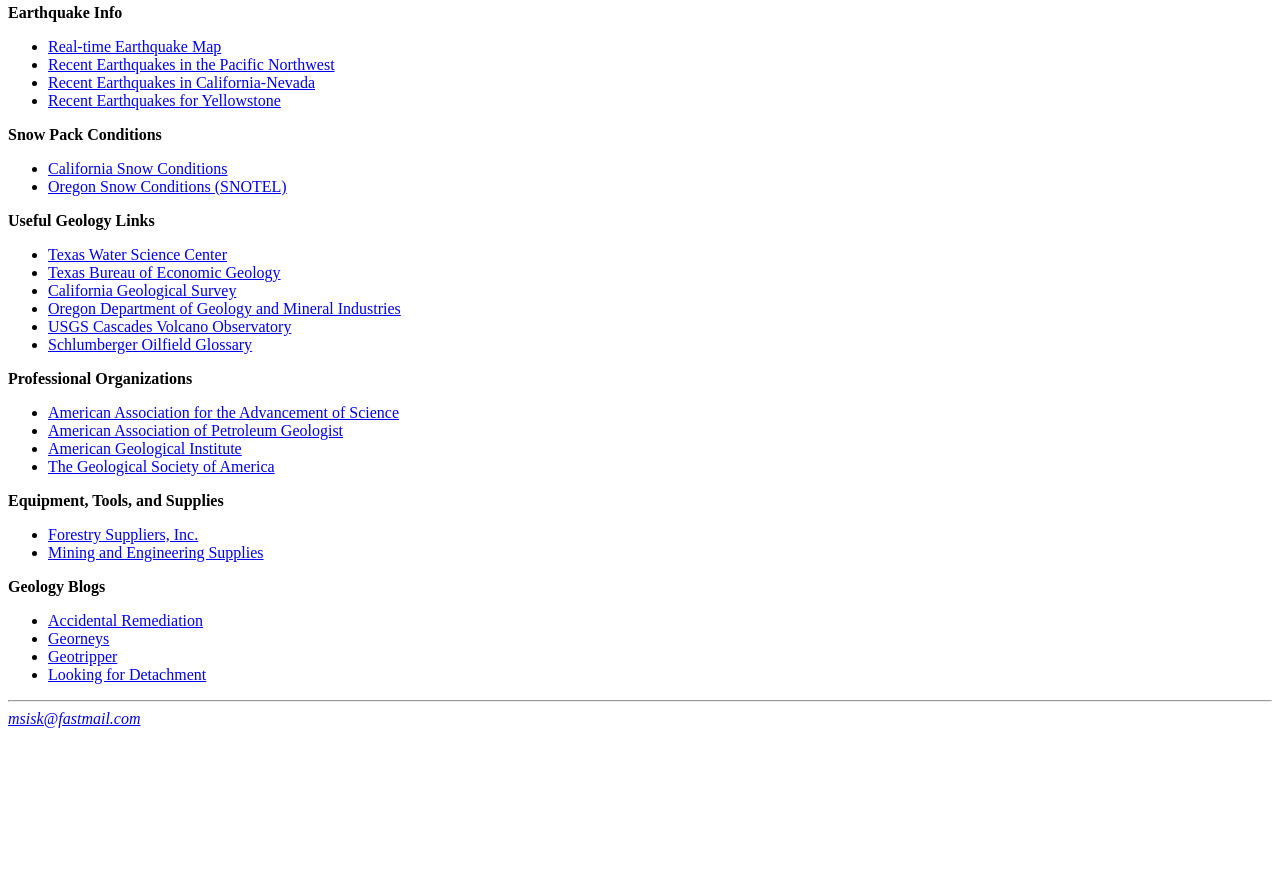
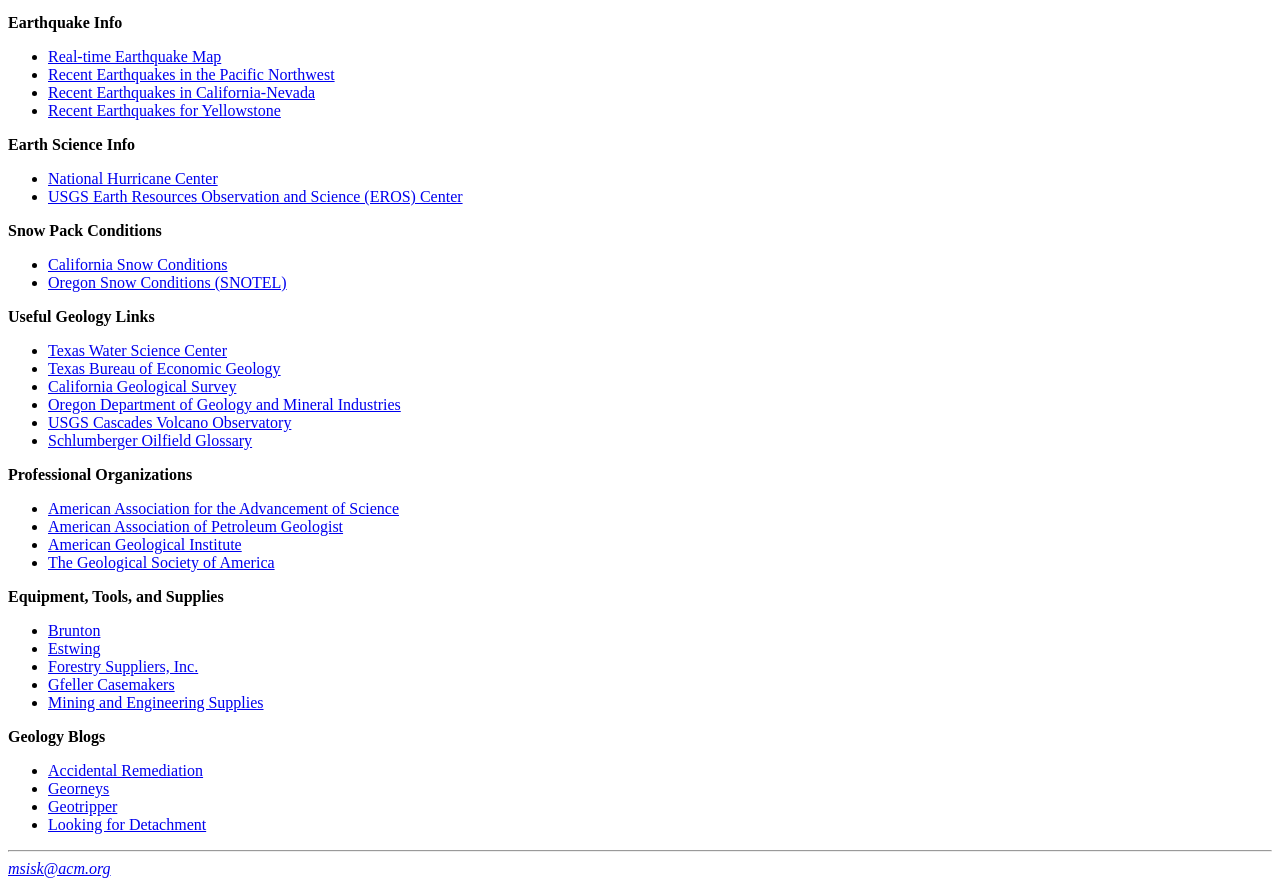
Before and after one commit to MikeSisk/watch4rocks.com, a plain HTML site: page index.html in a window 1280 px wide. Shown: the part 134-1020 px from the top of the page. Before the commit the page ends 870 px from the top, so only its background shows below. Drawn offline with Linux system fonts and the light colour scheme.

Commit message:
Added weather links.

```diff
--- a/index.html
+++ b/index.html
@@ -1,9 +1,11 @@
-<!DOCTYPE HTML PUBLIC "-//W3C//DTD HTML 4.01 Transitional//EN"
-   "http://www.w3.org/TR/html4/loose.dtd">
-<html>
-<head><title>Watch For Rocks</title></head>
+<!DOCTYPE html>
+<html lang="en">
+<head>
+        <meta charset="utf-8" />
+        <title>Watch For Rocks</title></head>
+<body>
 
-<body>
+<hr />
 
 <img src="logo.gif" width="100" height="100" border="0" alt="Watch For Rocks">
 <i>"Civilization exists by geological consent...subject to change without notice." -- Will Durant</i>
@@ -16,6 +18,12 @@
 <li><a href="http://www.pnsn.org/earthquakes/recent">Recent Earthquakes in the Pacific Northwest</a>
 <li><a href="http://quake.usgs.gov/recenteqs/latest.htm">Recent Earthquakes in California-Nevada</a>
 <li><a href="http://www.seis.utah.edu/req2webdir/recenteqs/Maps/Yellowstone.html">Recent Earthquakes for Yellowstone</a>
+</ul>
+
+<p><b>Earth Science Info</b></p>
+<ul>
+<li><a href="https://www.nhc.noaa.gov">National Hurricane Center</a>
+<li><a href="https://www.usgs.gov/centers/eros">USGS Earth Resources Observation and Science (EROS) Center</a>
 </ul>
 
 <p><b>Snow Pack Conditions</b></p>
@@ -44,7 +52,10 @@
 
 <p><b>Equipment, Tools, and Supplies</b></p>
 <ul>
+<li><a href="https://www.brunton.com/products/international-pocket-transit?variant=20434103042107">Brunton</a>
+<li><a href="https://www.estwing.com/collections/geological">Estwing</a>
 <li><a href="http://www.forestry-suppliers.com">Forestry Suppliers, Inc.</a>
+<li><a href="http://www.gfeller.us">Gfeller Casemakers</a>
 <li><a href="http://minerox.com">Mining and Engineering Supplies</a>
 </ul>
 <p><b>Geology Blogs</b></p>
@@ -54,6 +65,9 @@
 <li><a href="http://geotripper.blogspot.com">Geotripper</a>
 <li><a href="http://highway8a.blogspot.com">Looking for Detachment</a>
 </ul>
+
 <hr />
-<address><a href="mailto:msisk@fastmail.com">msisk@fastmail.com</a></address>
-</body></html>
+
+<address><a href="mailto:msisk@acm.org">msisk@acm.org</a></address>
+</body>
+</html>
```
Also changed, not shown: 1 other file.
